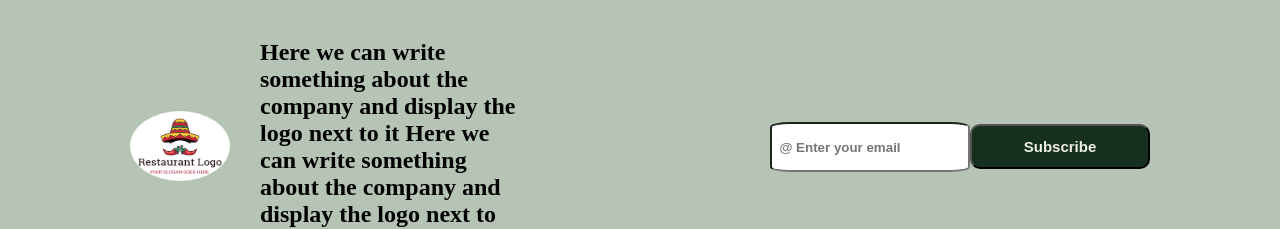
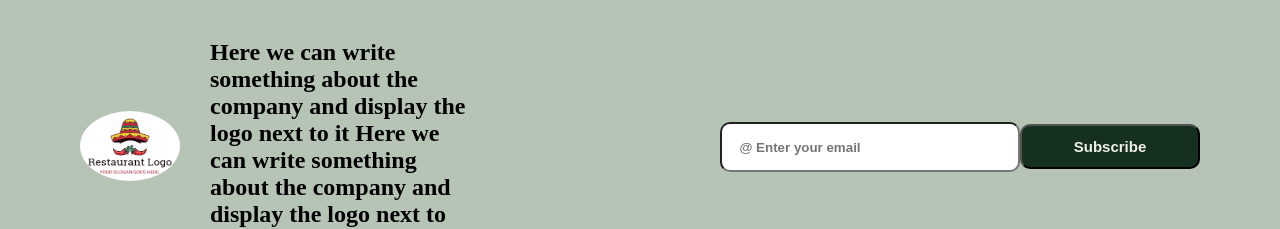
Before and after one commit to pattames/mexican-cookbook, a React (Vite) app: page / in a window 1280 px wide. Shown: the part 1760-1989 px from the top of the page. Built offline with nearby package versions, Linux system fonts and the light colour scheme; no server answers.

Commit message:
fixed input border

```diff
--- a/src/components/Subscriptions.module.css
+++ b/src/components/Subscriptions.module.css
@@ -30,15 +30,16 @@
   background-color: #eef0e5;
 }
 input[type="email" i] {
-  height: 50px;
-  width: 200px;
-  border-radius: 10%;
+  height: 5rem;
+  padding: 1rem 1rem;
+  width: 30rem;
+  border-radius: 1rem;
   font-weight: 700;
 }
 button {
-  width: 100px;
-  height: 50px;
-  border-radius: 10%;
+  width: 5rem;
+  height: 5rem;
+  border-radius: 1rem;
   font-size: medium;
   font-weight: 700;
   color: #eef0e5;
```
